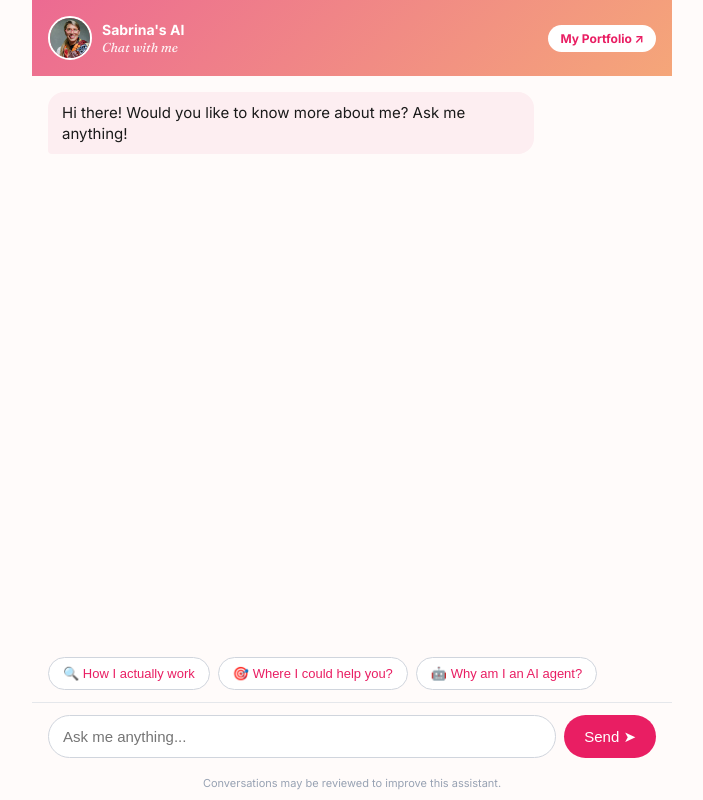
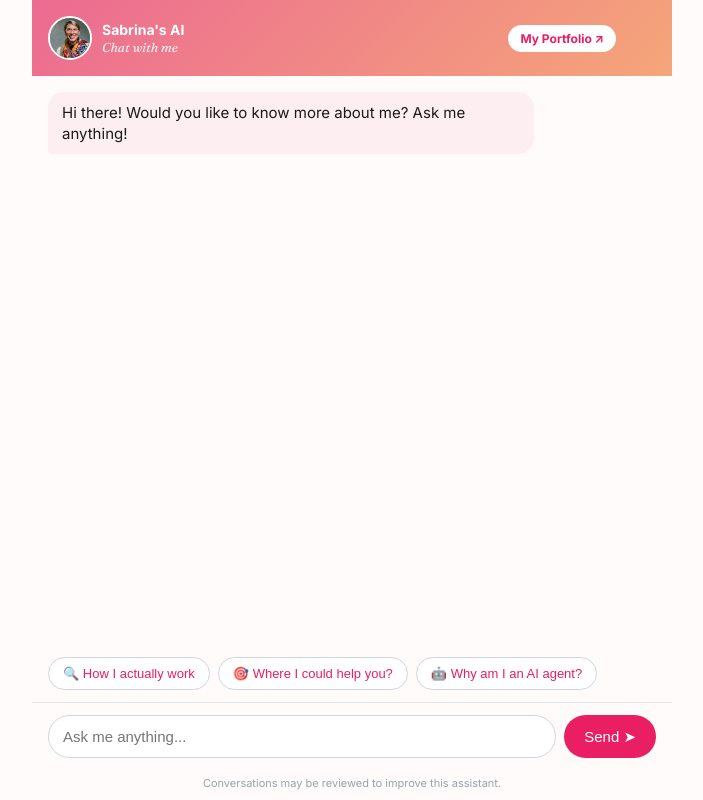
Before and after one commit to sabrinadesigns-ai/recruiter-agent-, a website: page public/index.html in a window 1280 px wide. Shown: the whole page, without its empty margins (288-991 px from the left). Drawn offline with Linux system fonts and the light colour scheme.

Commit message:
Update index.html

```diff
--- a/public/index.html
+++ b/public/index.html
@@ -149,7 +149,7 @@
     display: flex;
     align-items: center;
     gap: 10px;
-    padding: 16px;
+    padding: 16px 56px 16px 16px;
     background: linear-gradient(135deg, #ec6a92 0%, #f5a679 100%);
   }
   #header img {
```
